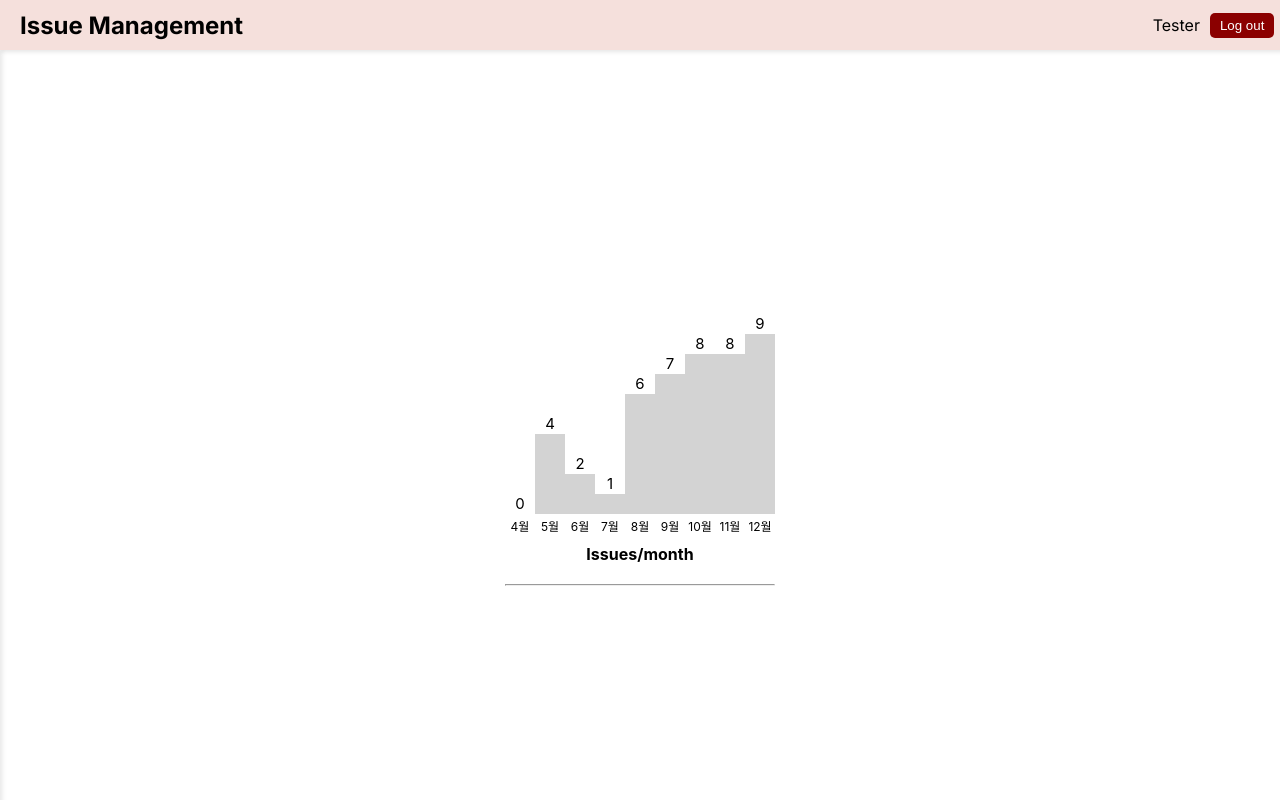
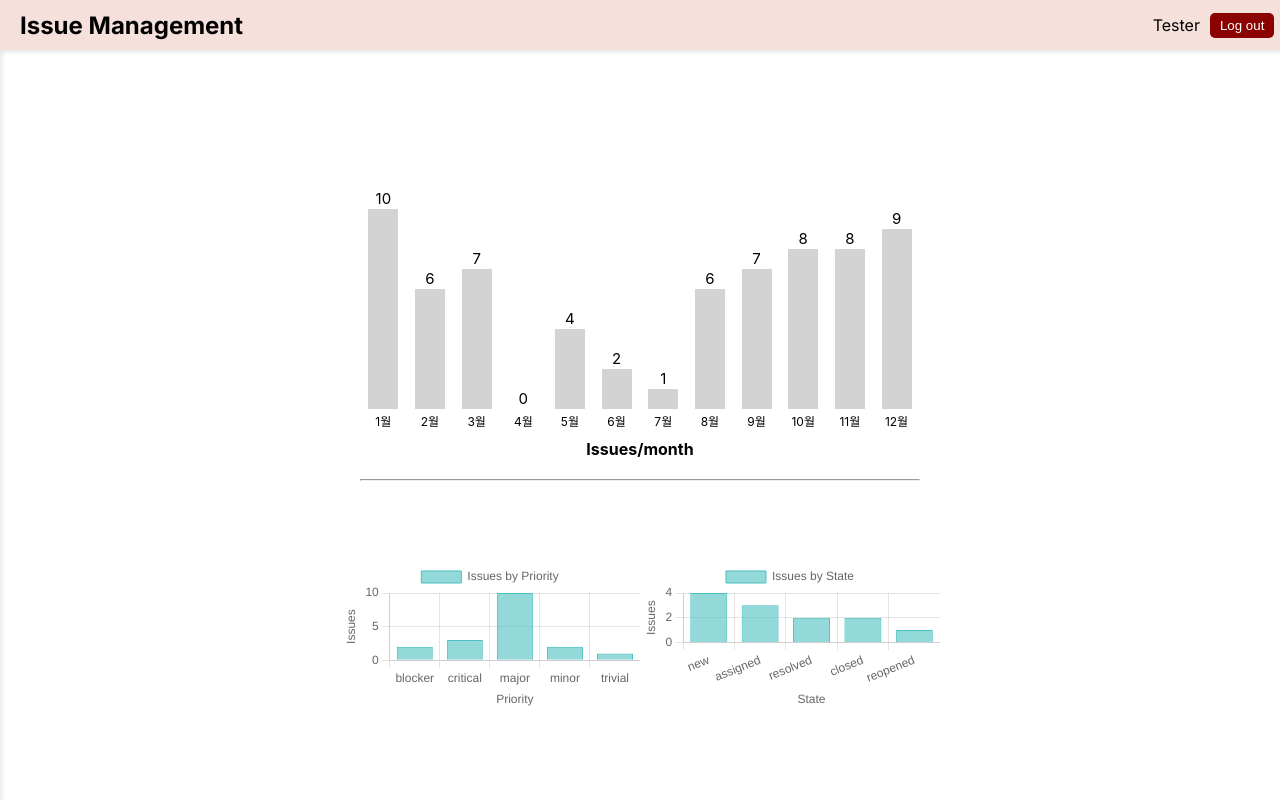
Before and after one commit to SWE-PRJ/frontend, a Next.js app: page /analysis_issue in a window 1280 px wide. Built offline with nearby package versions, Linux system fonts and the light colour scheme.

Commit message:
mod: 이슈 통계 분석 페이지 상태별/중요도별 추가

```diff
--- a/src/app/layout.js
+++ b/src/app/layout.js
@@ -55,7 +55,7 @@ export default function RootLayout({ children }) {
           </div>
           <div className="sidebar-section sidebar-section-lower">
             <ul>
-              <li onClick={() => navigateTo('/analysis')}>Analysis</li>
+              <li onClick={() => navigateTo('/analysis_issue')}>Analysis</li>
               {/* <li onClick={() => navigateTo('/settings')}>Settings</li> */}
             </ul>
           </div>
--- a/src/components/analysis_issue/AnalysisIssue.js
+++ b/src/components/analysis_issue/AnalysisIssue.js
@@ -2,8 +2,12 @@
 import { useState } from 'react';
 import styles from '../../app/analysis_issue/page.module.css';
 import LineChart from './LineChart';
+import BarChart from './BarChart';
 
 const monthlyData = [
+  { month: '1월', issues: 10 },
+  { month: '2월', issues: 6 },
+  { month: '3월', issues: 7 },
   { month: '4월', issues: 0 },
   { month: '5월', issues: 4 },
   { month: '6월', issues: 2 },
@@ -14,6 +18,22 @@ const monthlyData = [
   { month: '11월', issues: 8 },
   { month: '12월', issues: 9 },
 ];
+
+const priorityData = {
+  'blocker': 2,
+  'critical': 3,
+  'major': 10,
+  'minor': 2,
+  'trivial': 1,
+};
+
+const stateData = {
+  'new': 4,
+  'assigned': 3,
+  'resolved': 2,
+  'closed': 2,
+  'reopened': 1,
+};
 
 const dailyData = {
     '4월' : {},
@@ -57,6 +77,10 @@ export default function AnalysisIssue() {
           <LineChart data={dailyData[selectedMonth]} month={selectedMonth} />
         )}
       </div>
+      <div className={styles.barChart}>
+        <BarChart data={priorityData} title="Issues by Priority" category="Priority" />
+        <BarChart data={stateData} title="Issues by State" category="State" />
+      </div>
     </div>
   );
 }
--- /dev/null
+++ b/src/components/analysis_issue/BarChart.js
@@ -0,0 +1,41 @@
+import { Bar } from 'react-chartjs-2';
+import { Chart, CategoryScale, LinearScale, BarElement, Title, Tooltip, Legend } from 'chart.js';
+import styles from '../../app/analysis_issue/page.module.css';
+
+Chart.register(CategoryScale, LinearScale, BarElement, Title, Tooltip, Legend);
+
+export default function BarChart({ data, title, category }) {
+  const labels = Object.keys(data);
+  const values = Object.values(data);
+
+  const chartData = {
+    labels,
+    datasets: [
+      {
+        label: title,
+        data: values,
+        backgroundColor: 'rgba(75, 192, 192, 0.6)',
+        borderColor: 'rgba(75, 192, 192, 1)',
+        borderWidth: 1,
+      },
+    ],
+  };
+
+  const options = {
+    scales: {
+      x: {
+        title: { display: true, text: category },
+      },
+      y: {
+        beginAtZero: true,
+        title: { display: true, text: 'Issues' },
+      },
+    },
+  };
+
+  return (
+    <div className={styles.barChart}>
+      <Bar data={chartData} options={options} />
+    </div>
+  );
+}
```
